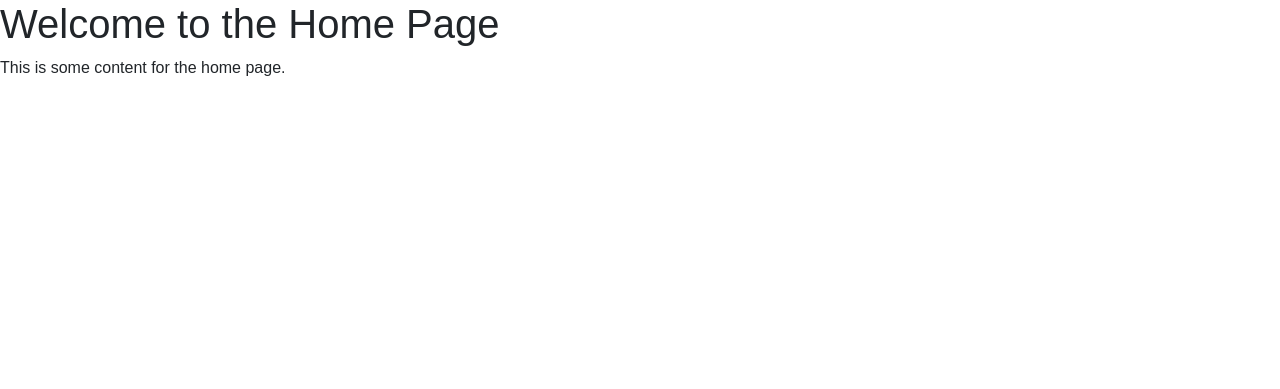
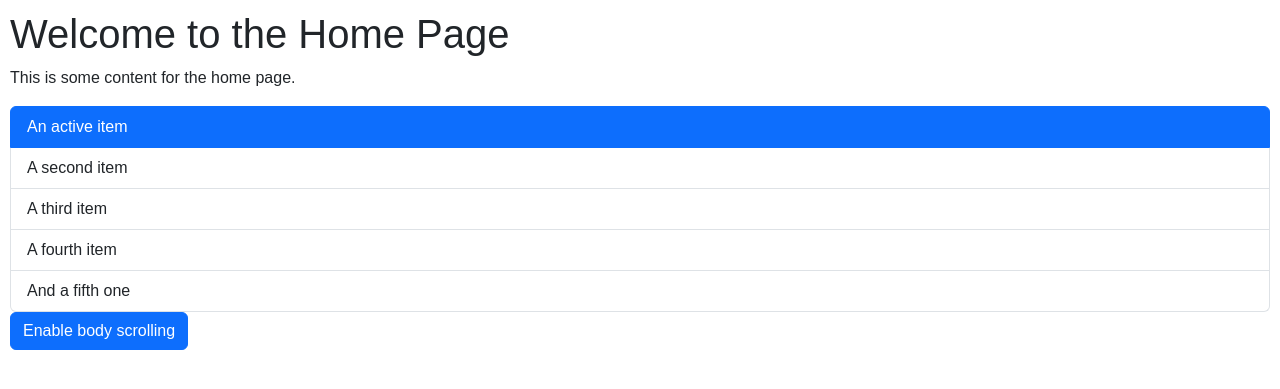
Before and after one commit to JohkuF/music-webapp, a Flask app: page /home in a window 1280 px wide. Shown: the part 56-445 px from the top of the page. Run offline with Flask 3, Linux system fonts and the light colour scheme; the visitor is signed in with stand-in values (Sample User, id 1).

Commit message:
basic version

```diff
--- a/src/static/styles.css
+++ b/src/static/styles.css
@@ -47,10 +47,11 @@ body {
   overflow-y: auto;
 }
 
+/*
 .long-content {
   height: 2000px;
 }
-
+*/
 ::-webkit-scrollbar {
   width: 10px;
 }
--- a/src/templates/home.html
+++ b/src/templates/home.html
@@ -12,11 +12,74 @@
   </head>
   <body style="background: white">
     {% if session.username %} {% extends 'base.html' %} {% block content %}
-
-    <div class="long-content">
+    <div class="content">
       <h1>Welcome to the Home Page</h1>
       <p>This is some content for the home page.</p>
+      <ul class="list-group">
+        <li
+          class="list-group-item list-group-item-action active"
+          aria-current="true"
+        >
+          An active item
+        </li>
+        <li class="list-group-item list-group-item-action">A second item</li>
+        <li class="list-group-item list-group-item-action">A third item</li>
+        <li class="list-group-item list-group-item-action">A fourth item</li>
+        <li class="list-group-item list-group-item-action">And a fifth one</li>
+      </ul>
+
+      <button
+        class="btn btn-primary"
+        type="button"
+        data-bs-toggle="offcanvas"
+        data-bs-target="#offcanvasScrolling"
+        aria-controls="offcanvasScrolling"
+      >
+        Enable body scrolling
+      </button>
+      <div
+        class="offcanvas offcanvas-bottom"
+        data-bs-scroll="true"
+        data-bs-backdrop="false"
+        tabindex="-1"
+        id="offcanvasScrolling"
+        aria-labelledby="offcanvasScrollingLabel"
+      >
+        <div class="offcanvas-header">
+          <h5 class="offcanvas-title" id="offcanvasScrollingLabel">
+            Offcanvas with body scrolling
+          </h5>
+          <button
+            type="button"
+            class="btn-close"
+            data-bs-dismiss="offcanvas"
+            aria-label="Close"
+          ></button>
+        </div>
+        <div class="offcanvas-body">
+          <p>
+            Try scrolling the rest of the page to see this option in action.
+          </p>
+        </div>
+      </div>
     </div>
+    <script>
+      // Get all list items
+      const listItems = document.querySelectorAll(".list-group-item");
+
+      // Loop through each list item and add click event listener
+      listItems.forEach((item) => {
+        item.addEventListener("click", function () {
+          // Remove active class from all list items
+          listItems.forEach((li) => {
+            li.classList.remove("active");
+          });
+
+          // Add active class to the clicked item
+          this.classList.add("active");
+        });
+      });
+    </script>
     {% endblock %} {% endif %}
   </body>
 </html>
```
